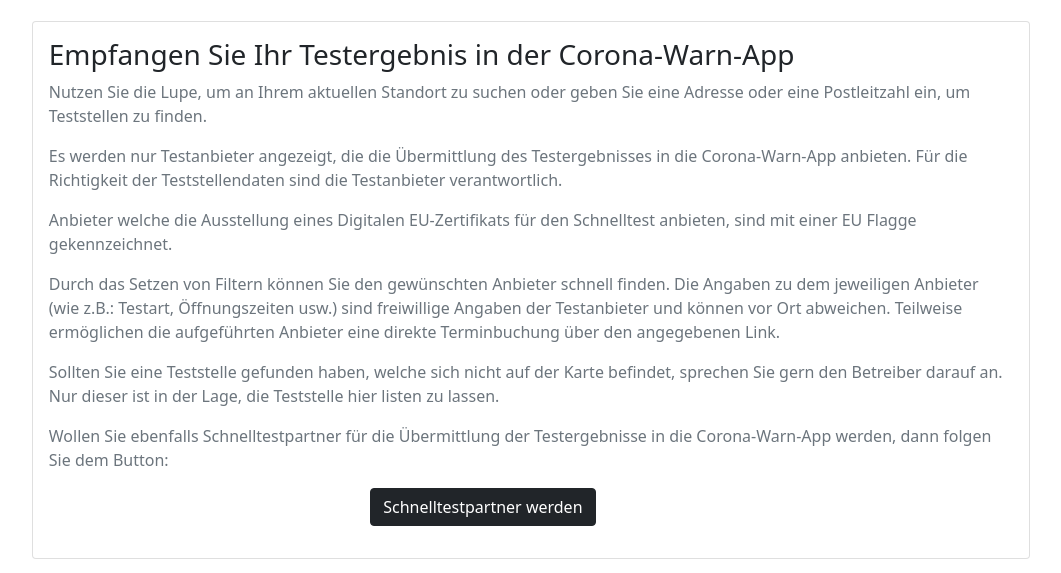
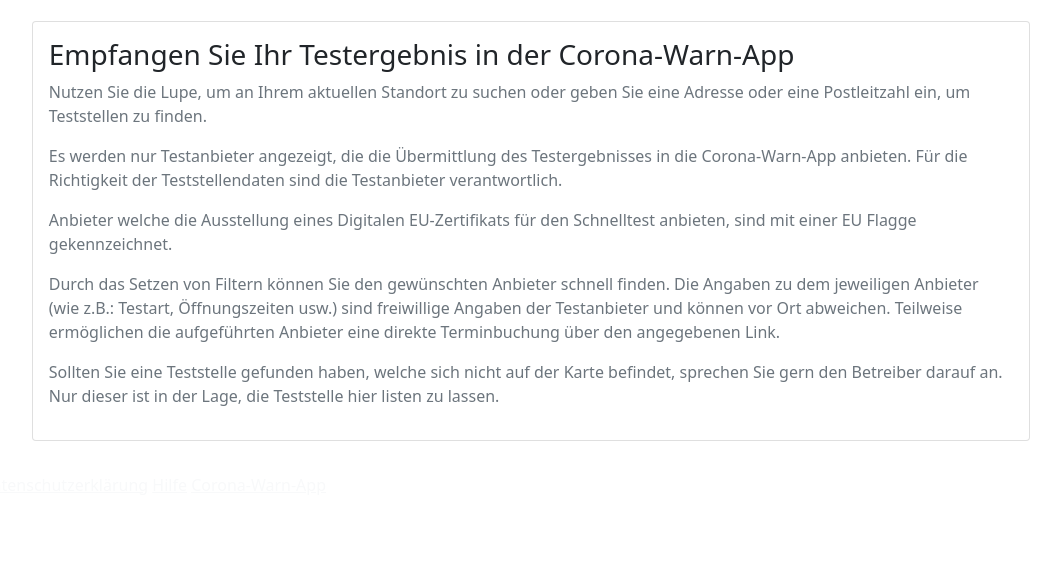
Before and after one commit to corona-warn-app/cwa-map-public-frontend, a website built with webpack: page static/usage.html in a window 1280 px wide. Shown: the part 59-632 px from the top of the page, without its empty margins (109-1170 px from the left). Built offline with nearby package versions, Linux system fonts and the light colour scheme.

Commit message:
Remove everything reg. becoming a RAT partner
This commit removes the link to the CWA onboarding wiki from the footer and also removes the button "Schnelltestpartner werden" from the usage site.

```diff
--- a/static/usage.html
+++ b/static/usage.html
@@ -67,14 +67,6 @@
                 <p class="text-muted">Sollten Sie eine Teststelle gefunden haben, welche sich nicht auf der Karte
                     befindet, sprechen Sie gern den Betreiber darauf an. Nur dieser ist in der Lage, die Teststelle hier
                     listen zu lassen.</p>
-
-                <p class="text-muted"> Wollen Sie ebenfalls Schnelltestpartner für die Übermittlung der
-                    Testergebnisse in die
-                    Corona-Warn-App werden, dann folgen Sie dem Button:</p>
-                <div class="offset-lg-4">
-                    <a class="btn btn-dark btn-secondary bg-main" target="_blank"
-                       href="https://github.com/corona-warn-app/cwa-quicktest-onboarding/wiki">Schnelltestpartner
-                        werden</a>
                 </div>
                 </p>
             </div>
@@ -86,8 +78,6 @@
     <a class="text-light" href="/impressum.html">Impressum</a>
     <a class="text-light" href="/datenschutz.html">Datenschutzerklärung</a>
     <a class="text-light" href="/usage.html">Hilfe</a>
-    <a class="text-light" href="https://github.com/corona-warn-app/cwa-quicktest-onboarding/wiki">Schnelltestpartner
-        werden</a>
     <a class="text-light" target="_blank" href="https://www.coronawarn.app">Corona-Warn-App</a>
 </div>
 
```
Also changed, not shown: static/datenschutz.html (+0 -2 lines), static/impressum.html (+0 -2 lines), static/index.html (+0 -2 lines).
